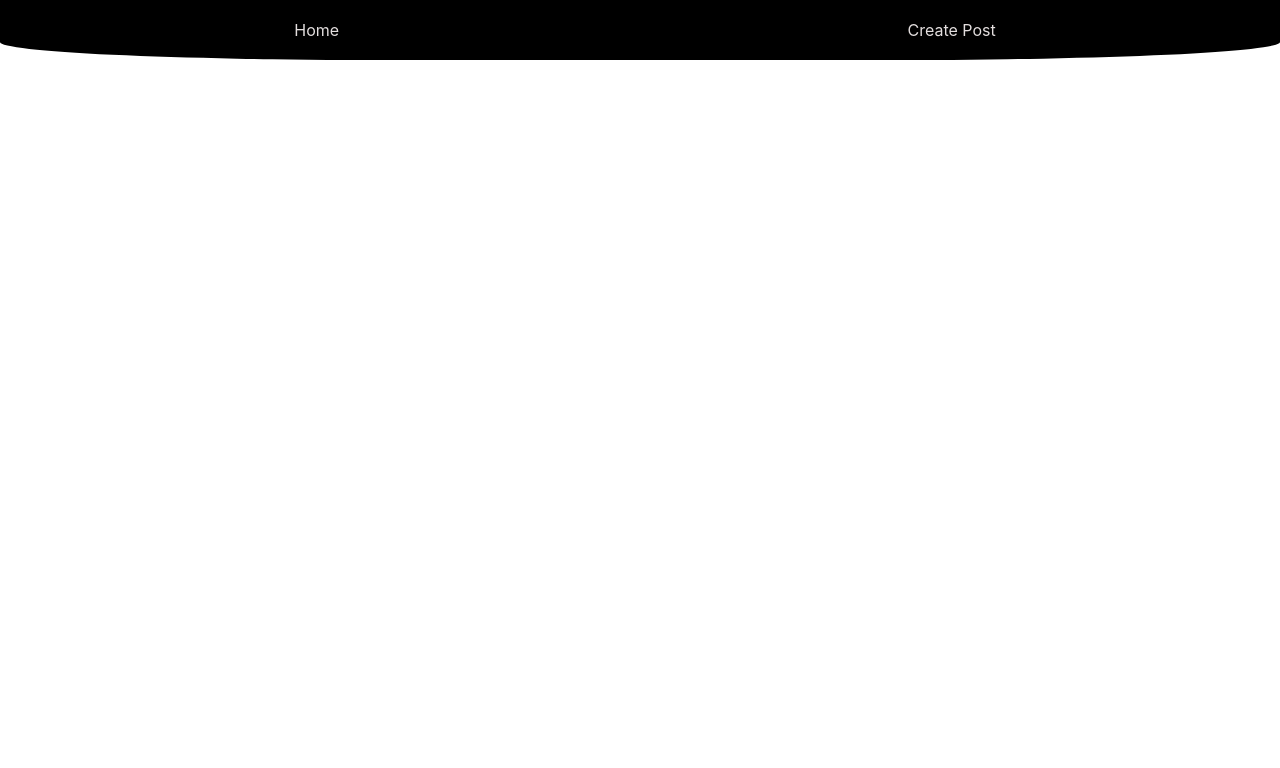
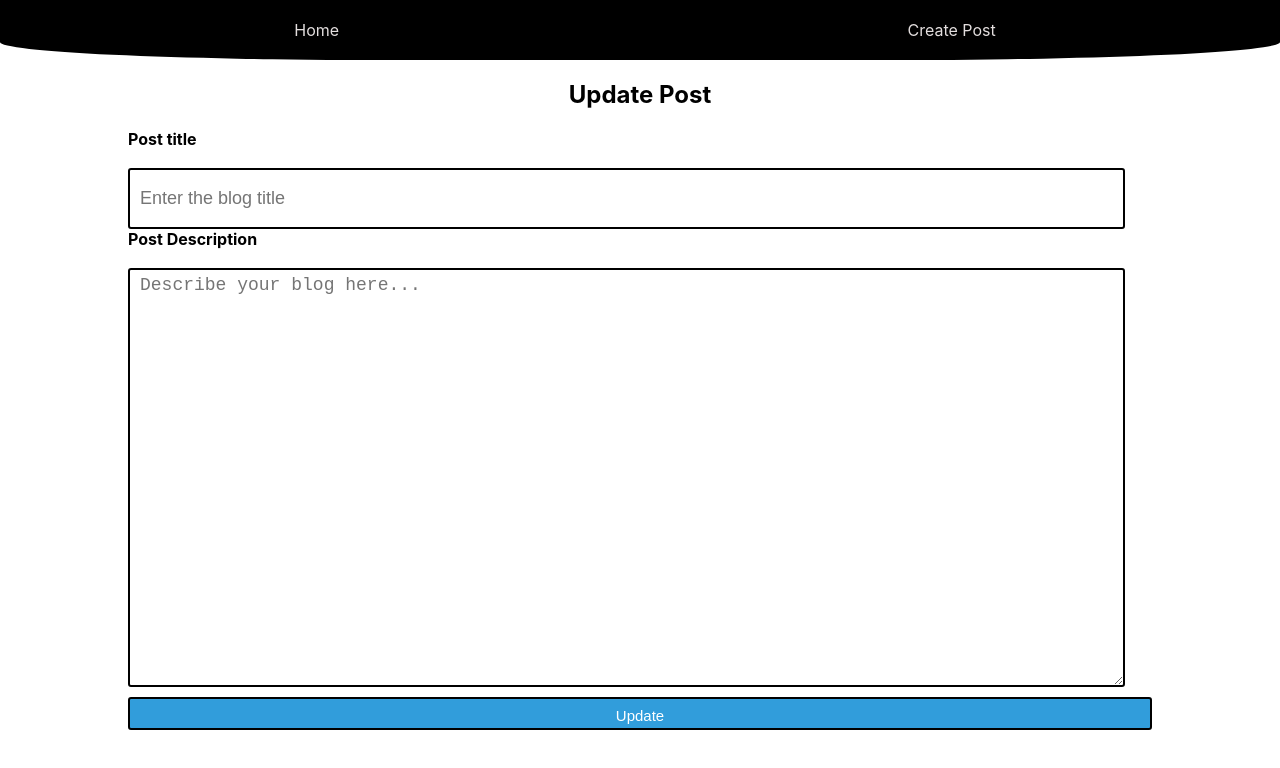
Before and after one commit to kunalkumar2002/Blog-Application, a React (Create React App) app: page /updatePost/1 in a window 1280 px wide. Before the commit this address had no page. Shown: the top 768 px of the page. Built offline with nearby package versions, Linux system fonts and the light colour scheme; no server answers; the database is empty.

Commit message:
handling updateBlog and finaly compliting first verson

```diff
--- a/src/Component/App.js
+++ b/src/Component/App.js
@@ -1,6 +1,6 @@
 import '../App.css';
 import {Routes as Switch , Route } from "react-router-dom"
-import { Navbar, Home, PostDetail, CreatePost} from "./";
+import { Navbar, Home, PostDetail, CreatePost , UpdatePost} from "./";
 
 function App() {
   return (
@@ -10,6 +10,7 @@ function App() {
         <Route exact path='/' Component={Home} />
         <Route exact path='/post/:postId' Component={PostDetail} />
         <Route exact path='/create-post' Component={CreatePost} />
+        <Route exact path='/updatePost/:postId' Component={UpdatePost}/>
       </Switch>
     </div>
   );
--- a/src/Component/Home.js
+++ b/src/Component/Home.js
@@ -1,8 +1,9 @@
 import { useState, useEffect } from 'react'
 import { db } from '../firebase';
-import { Link } from 'react-router-dom';
+import { Link, useNavigate } from 'react-router-dom';
 import { collection, onSnapshot } from 'firebase/firestore';
 import { doc , deleteDoc } from 'firebase/firestore';
+
 import "../Styles/home.css"
 
 
@@ -10,6 +11,7 @@ import "../Styles/home.css"
 
 function Home() {
     const [posts, setPosts] = useState([]);
+    const navigate = useNavigate();
 
 
     useEffect(() => {
@@ -46,11 +48,12 @@ function Home() {
     }
 
     const handleUpdate = (e) =>{
-        console.log(e);
+        //console.log(e);
+        navigate(`/updatePost/${e}`)
     }
 
     const handleDelete = async (e) => {
-        console.log("delete button pressed",e)
+       // console.log("delete button pressed",e)
         // through this method we can on delete task on localy but after refreshing all task againg get reloded from cloud
 
         // posts.splice(e , 1);
@@ -85,7 +88,7 @@ function Home() {
                         <div id="message">Click on the blog title to read the post</div>
 
                         <div className="btn-ctn">
-                            <button id="update-btn"  onClick={handleUpdate}>
+                            <button id="update-btn"  onClick={() => handleUpdate(post.id)}>
                             Update
                             </button>
                             <button id="delete-btn" onClick={() => handleDelete(index)}>
--- a/src/Component/PostDetails.js
+++ b/src/Component/PostDetails.js
@@ -1,7 +1,52 @@
+import { useState , useEffect } from "react";
+import { onSnapshot ,  doc} from "firebase/firestore";
+import { db } from "../firebase";
+//using useParams to get id from Browser
+import { useNavigate, useParams } from "react-router-dom";
+import "../Styles/post.css"
+
 function PostDetail(){
+
+    const [postdetail, setPostsdetail] = useState([]);
+    const {postId} = useParams();
+    const navigate = useNavigate();
+    //console.log(postId)
+
+    useEffect(() => {
+        fetchBlog();
+    }, [])
+
+    const fetchBlog = async () => {
+        const postDocRef = doc(db, "Blog-Collection", postId);
+
+        onSnapshot(postDocRef, (docSnapshot) => {
+            if (docSnapshot.exists()) {
+                // If the document with the provided postId exists
+                const postData = {
+                    id: docSnapshot.id,
+                    ...docSnapshot.data(),
+                };
+                //console.log(postData)
+                setPostsdetail(postData);
+            } else {
+                // Handle the case where the document does not exist or there is an error
+                console.log("Document does not exist or there was an error.");
+            }
+        });
+    };
+
+    const handleUpdate = () =>{
+        navigate(`/updatePost/${postId}`)
+    }
+
     return (
-        <div className="post">
-            postDetails
+        <div className="post-handling">
+           <h1>{postdetail.subtitle}</h1>
+           <p className="postHandling">{postdetail.content}</p>
+           <div className="update">
+                <button onClick={handleUpdate} className="handling-my-button">Update</button>
+           </div>
+
         </div>
     )
 }
--- a/src/Component/UpdatePost.js
+++ b/src/Component/UpdatePost.js
@@ -1,8 +1,85 @@
+import "../Styles/updatePost.css"
+import { useState , useEffect } from "react";
+import { onSnapshot ,  doc, setDoc} from "firebase/firestore";
+import { db } from "../firebase";
+//using useParams to get id from Browser
+import { useNavigate, useParams } from "react-router-dom";
+
 function UpdatePost(){
+
+    const [postupdate, setUpdate] = useState({ title: "", content: "" });
+    const { postId } = useParams();
+    const navigate = useNavigate();
+
+    let prevTitle = postupdate.title;
+    let description = postupdate.content;
+    //console.log( description)
+
+    //console.log(postId)
+
+    useEffect(() => {
+        fetchBlog();
+    }, [])
+
+    const fetchBlog = async () => {
+        const postDocRef = doc(db, "Blog-Collection", postId);
+
+        onSnapshot(postDocRef, (docSnapshot) => {
+            if (docSnapshot.exists()) {
+                // If the document with the provided postId exists
+                const postData = {
+                    id: docSnapshot.id,
+                    ...docSnapshot.data(),
+                };
+                //console.log(postData)
+                setUpdate(postData);
+            } else {
+                // Handle the case where the document does not exist or there is an error
+                console.log("Document does not exist or there was an error.");
+            }
+        });
+    };
+
+
+
+    const handleSubmission = async (e) => {
+        e.preventDefault();
+
+        const blogref = doc(db , "Blog-Collection" , postId);
+
+        await setDoc(
+            blogref ,
+            {title : postupdate.title , content : postupdate.content},
+            { merge: true }
+        );
+        //console.log(postupdate.title)
+        navigate(`/`)
+    }
+
     return (
-        <div className="post">
-            UpdatePost
-        </div>
+        <div className="update-post">
+        <h2>Update Post</h2>
+        <form onSubmit={handleSubmission} className="form-field">
+          <label>Post title</label>
+          <input
+            type="text"
+            placeholder="Enter the blog title"
+            value={prevTitle}
+            onChange={(e) => setUpdate((prev) =>( { ...prev , title : e.target.value}))}
+            required
+          />
+          <label>Post Description</label>
+          <textarea
+            id="post-details"
+            placeholder="Describe your blog here..."
+            value={description}
+            onChange={(e) =>setUpdate((prev) =>( { ...prev , content : e.target.value}))}
+            required
+          />
+
+          <button className="update-post-btn" >Update</button>
+        </form>
+      </div>
     )
 }
 export default UpdatePost;
--- /dev/null
+++ b/src/Styles/post.css
@@ -0,0 +1,28 @@
+.postHandling{
+    min-height: 300px;
+    width: 80%;
+    margin: 0 auto;
+    background-color: gainsboro;
+    text-align: left;
+    padding-left: 15px;
+    padding-top: 20px;
+    padding-bottom: 20px;
+    border: 4px solid black;
+    border-radius: 10px;
+}
+.update{
+
+    width: 80%;
+    margin: 0 auto;
+    margin-top: 20px;
+
+    display: flex;
+    align-items: flex-start;
+}
+.handling-my-button{
+    color: black;
+    background-color: lightskyblue;
+    border-radius: 10px;
+    width: 70px;
+    height: 30px;
+}
--- /dev/null
+++ b/src/Styles/updatePost.css
@@ -0,0 +1,47 @@
+.update-post h1 {
+    text-align: center;
+  }
+  .update-post .form-field {
+    margin: 0 auto;
+    display: flex;
+    width: 80%;
+    flex-direction: column;
+    margin-bottom: 16px;
+    text-align: start;
+    /* align-items: flex-start; */
+  }
+  .update-post .form-field label {
+    margin-bottom: 9px;
+  }
+  .update-post .form-field input {
+    height: 37px;
+    border: 2px solid #000000;
+    border-radius: 3px;
+    font-size: 18px;
+    padding-left: 10px;
+  }
+
+  .update-post .form-field textarea {
+    border: 2px solid #000000;
+    height: 400px;
+    font-size: 18px;
+    padding-left: 10px;
+    border-radius: 3px;
+    padding-top: 5px;
+  }
+  .update-post-btn {
+    height: 33px;
+    background: #319ddb;
+    border: 2px solid black;
+    color: #fff;
+    padding: 8px;
+    font-size: 15px;
+    border-radius: 3px;
+    cursor: pointer;
+    text-align: center;
+    margin-top: 10PX;
+  }
+  .update-post-btn:hover {
+    text-decoration: underline;
+    background: #7ebce0;
+  }
```
Also changed, not shown: src/have_to_do.txt.
